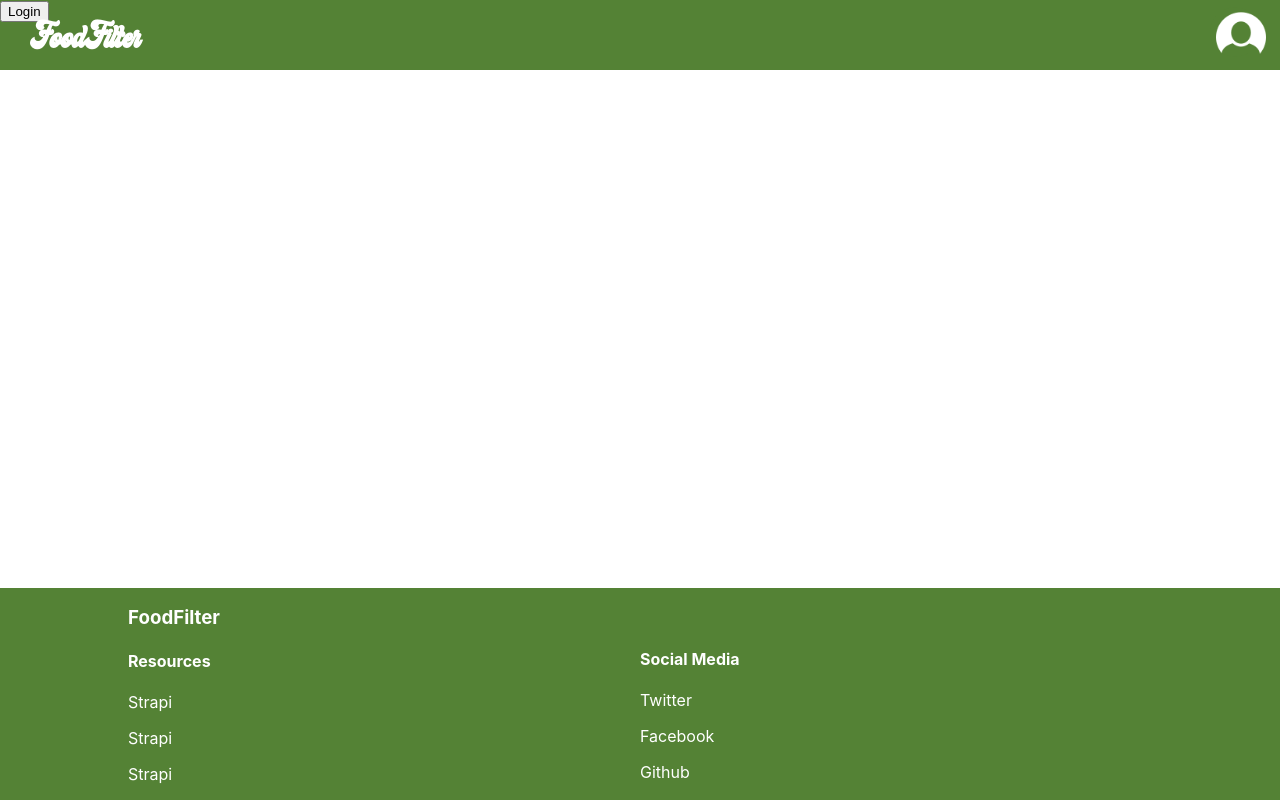
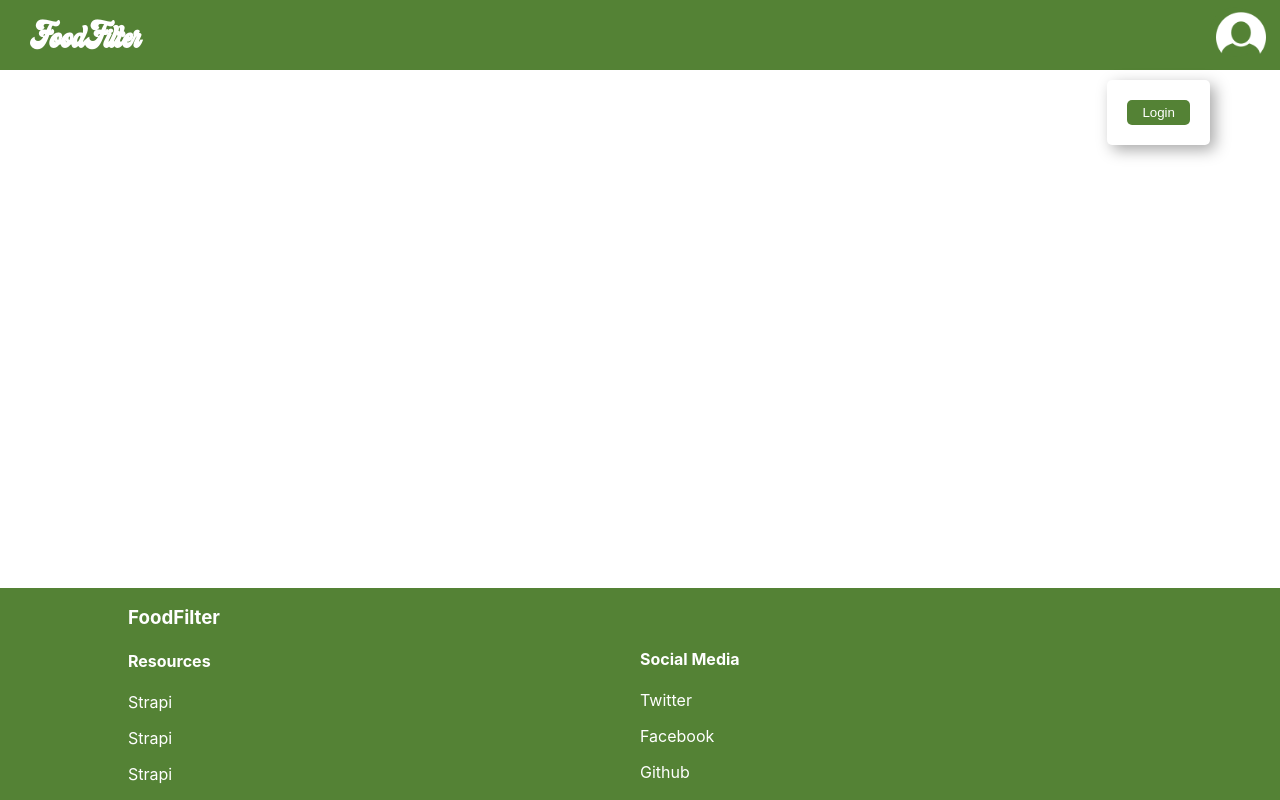
Before and after one commit to lea1210/food-filter, a React (Create React App) app: page / in a window 1280 px wide. Both pictures are taken after a click on the button 1235 px from the left and 32 px from the top of the page. Built offline with nearby package versions, Linux system fonts and the light colour scheme.

Commit message:
progress with userinfo and login

```diff
--- a/src/components/Header/Header.jsx
+++ b/src/components/Header/Header.jsx
@@ -1,7 +1,7 @@
 import Styles from "./Header.module.css";
 import {UserAccountButton} from "../UserAccountButton/UserAccountButton";
 import UserInfo from "../UserInfo/UserInfo";
-import {Login} from "../Login/Login";
+import Login from "../Login/Login";
 
 export const Header = () => {
     return (
--- a/src/components/Login/Login.jsx
+++ b/src/components/Login/Login.jsx
@@ -3,18 +3,20 @@ import LoginButton from "../LoginButton/LoginButton";
 import LoginForm from "../LoginForm/LoginForm";
 import {LoginFormContext, useLoginForm} from "../../contexts/LoginFormContext/LoginFormContext";
 
-export const Login = () => {
-    const isLoginFormOpened = useLoginForm();
+const Login = () => {
+    const {isLoginFormOpened} = useLoginForm();
 
 
     return (
         <>
             {isLoginFormOpened && (
-                <div>
-                    <LoginForm/>
+                <div className={Styles.loginWindow}>
+                    <LoginForm className={Styles.loginForm}/>
                     <LoginButton/>
                 </div>
             )}
         </>
     );
 };
+
+export default Login;
--- a/src/components/Login/Login.module.css
+++ b/src/components/Login/Login.module.css
@@ -0,0 +1,11 @@
+.loginWindow{
+    border-radius: 5px;
+    float: right;
+    box-shadow: 5px 5px 15px 0 rgba(0, 0, 0, 0.34);
+    padding: 20px;
+    margin-top: 80px;
+}
+
+.loginForm{
+
+}
--- a/src/components/LoginButton/LoginButton.jsx
+++ b/src/components/LoginButton/LoginButton.jsx
@@ -1,6 +1,7 @@
 import React, { useContext } from "react";
 import {LoginContext, useLogin} from "../../contexts/LoginContext/LoginContext";
 import PropTypes from "prop-types";
+import Styles from "../LoginButton/LoginButton.module.css";
 
 const LoginButton = ({ className }) => {
     const { isLoggedIn, logIn, logOut } = useLogin();
@@ -12,7 +13,7 @@ const LoginButton = ({ className }) => {
 
     return (
         <>
-            <button onClick={onClick}>
+            <button onClick={onClick} className={Styles.loginButton}>
                Login
             </button>
         </>
--- a/src/components/LoginButton/LoginButton.module.css
+++ b/src/components/LoginButton/LoginButton.module.css
@@ -0,0 +1,9 @@
+.loginButton{
+    color: white;
+    background: #548235;
+    border-radius: 5px;
+    padding: 5px 15px 5px 15px;
+    float: bottom;
+    border-style: none;
+    font-family: "Arial Nova", sans-serif;
+}
--- a/src/components/UserAccountButton/UserAccountButton.jsx
+++ b/src/components/UserAccountButton/UserAccountButton.jsx
@@ -2,11 +2,11 @@ import Styles from "./UserAccountButton.module.css";
 import {LoginFormContext, useLoginForm} from "../../contexts/LoginFormContext/LoginFormContext";
 
 export const UserAccountButton = () => {
-    const {openLoginForm} = useLoginForm()
+    const {openLoginForm, closeLoginForm, isLoginFormOpened} = useLoginForm();
 
     const onClick = () => {
-        console.log("useracc öffnen");
-        openLoginForm();
+        if (isLoginFormOpened) closeLoginForm();
+        else openLoginForm();
     };
 
     return (
--- a/src/components/UserInfo/UserInfo.jsx
+++ b/src/components/UserInfo/UserInfo.jsx
@@ -1,19 +1,32 @@
-import React, {useContext} from "react";
+import React, {useContext, useState} from "react";
 import Styles from "./UserInfo.module.css";
 import {LoginContext, useLogin} from "../../contexts/LoginContext/LoginContext";
+import {useLoginForm} from "../../contexts/LoginFormContext/LoginFormContext";
 
 const UserInfo = () => {
-    const {isLoggedIn, userName} = useLogin()
+    const {isLoggedIn, userName} = useLogin();
+    //const {userInfoOpen, setUserInfoOpen} = useState(true); extra userinfo context?
+
+
+    const onClick = () => {
+       // setUserInfoOpen(false);
+    };
+
 
     return (
         <>
-            {isLoggedIn && (
-                <div>
-                    <div>
-                        <img alt="user image" src="icons/user.png"/>
-                        <div>{userName}</div>
+            {isLoggedIn&& (
+
+                <div className={Styles.userInfoBackdrop}>
+                    <div className={Styles.userInfo}>
+                        <div className={Styles.userInfoContent}>
+                            <div className={Styles.close} onClick={onClick}></div>
+                            <img alt="user image" src="icons/user.png"/>
+                            <div>{userName}</div>
+                        </div>
                     </div>
                 </div>
+
             )}
         </>
     );
--- a/src/components/UserInfo/UserInfo.module.css
+++ b/src/components/UserInfo/UserInfo.module.css
@@ -0,0 +1,46 @@
+.userInfoBackdrop {
+    position: fixed;
+    top: 0;
+    left: 0;
+    bottom: 0;
+    right: 0;
+    backdrop-filter: blur(4px);
+}
+
+.userInfo {
+    box-sizing: border-box;
+    position: absolute;
+    background-color: white;
+    box-shadow: 5px 5px 15px 0 rgba(0, 0, 0, 0.34);
+    border-radius: 5px;
+    padding: 100px;
+    max-width: 800px;
+    top: 30px;
+    bottom: 30px;
+    left:30px;
+    right: 30px;
+    margin: 0 auto;
+    overflow: auto;
+}
+
+.userInfoContent {
+    max-width: 600px;
+    margin: 0 auto;
+}
+
+.headline {
+    text-align: center;
+}
+
+.close:after {
+    position: absolute;
+    top: 0;
+    bottom: 0;
+    left: 0;
+    right: 1rem;
+    content: "\D7"; /* use the hex value here... */
+    font-size: 50px;
+    color: #c5c5c5;
+    line-height: 60px;
+    text-align: right;
+}
```
